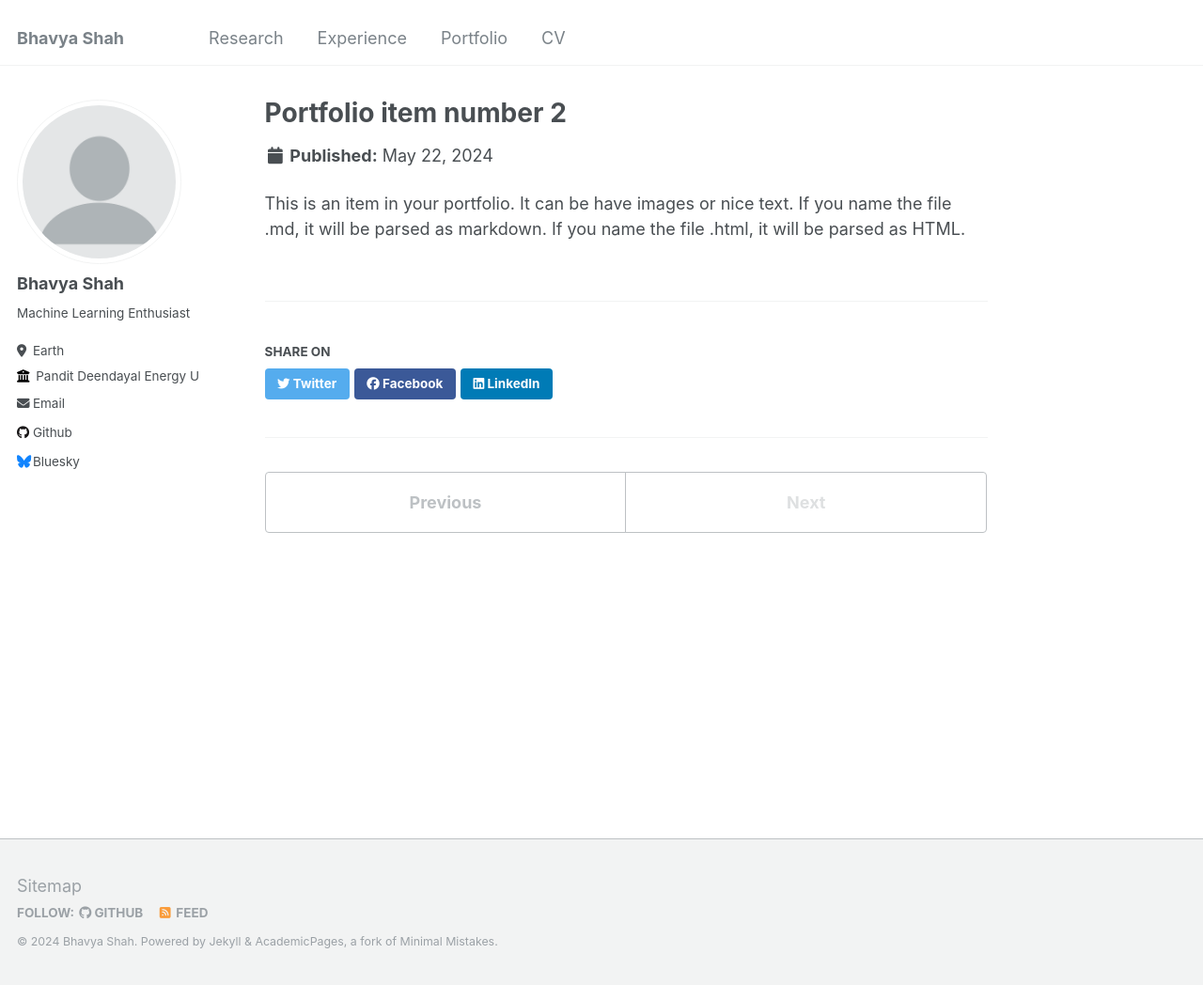
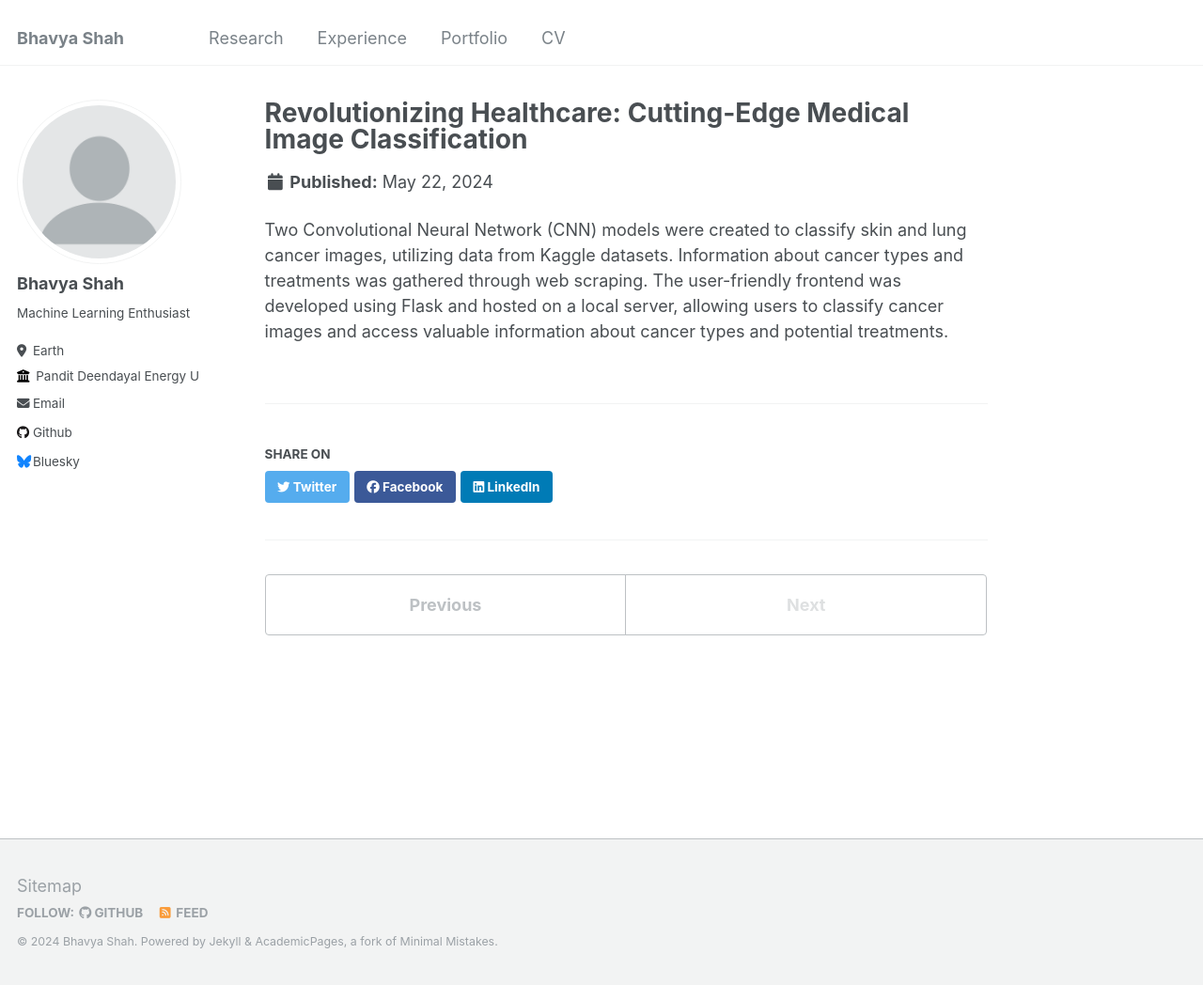
Before and after one commit to B3CODER/B3CODER.github.io, a Jekyll site: the page built from _portfolio/portfolio-2.html, in a window 1280 px wide and 1048 px high. Shown: the whole window at 94% size. Built offline with Jekyll 4.4.1, drawn with Linux system fonts in a browser that asks for light colours.

Commit message:
Update portfolio-2.html

```diff
--- a/_portfolio/portfolio-2.html
+++ b/_portfolio/portfolio-2.html
@@ -1,7 +1,6 @@
 ---
-title: "Portfolio item number 2"
-excerpt: "Short description of portfolio item number 2 <br/><img src='/images/500x300.png'>"
+title: "Revolutionizing Healthcare: Cutting-Edge Medical Image Classification"
+excerpt: "Classify images to identify specific types of skin or lung cancer and predict outcomes based on these categories. <br/><img src='/images/500x300.png'>"
 collection: portfolio
 ---
-
-This is an item in your portfolio. It can be have images or nice text. If you name the file .md, it will be parsed as markdown. If you name the file .html, it will be parsed as HTML.
+Two Convolutional Neural Network (CNN) models were created to classify skin and lung cancer images, utilizing data from Kaggle datasets. Information about cancer types and treatments was gathered through web scraping. The user-friendly frontend was developed using Flask and hosted on a local server, allowing users to classify cancer images and access valuable information about cancer types and potential treatments.
```
